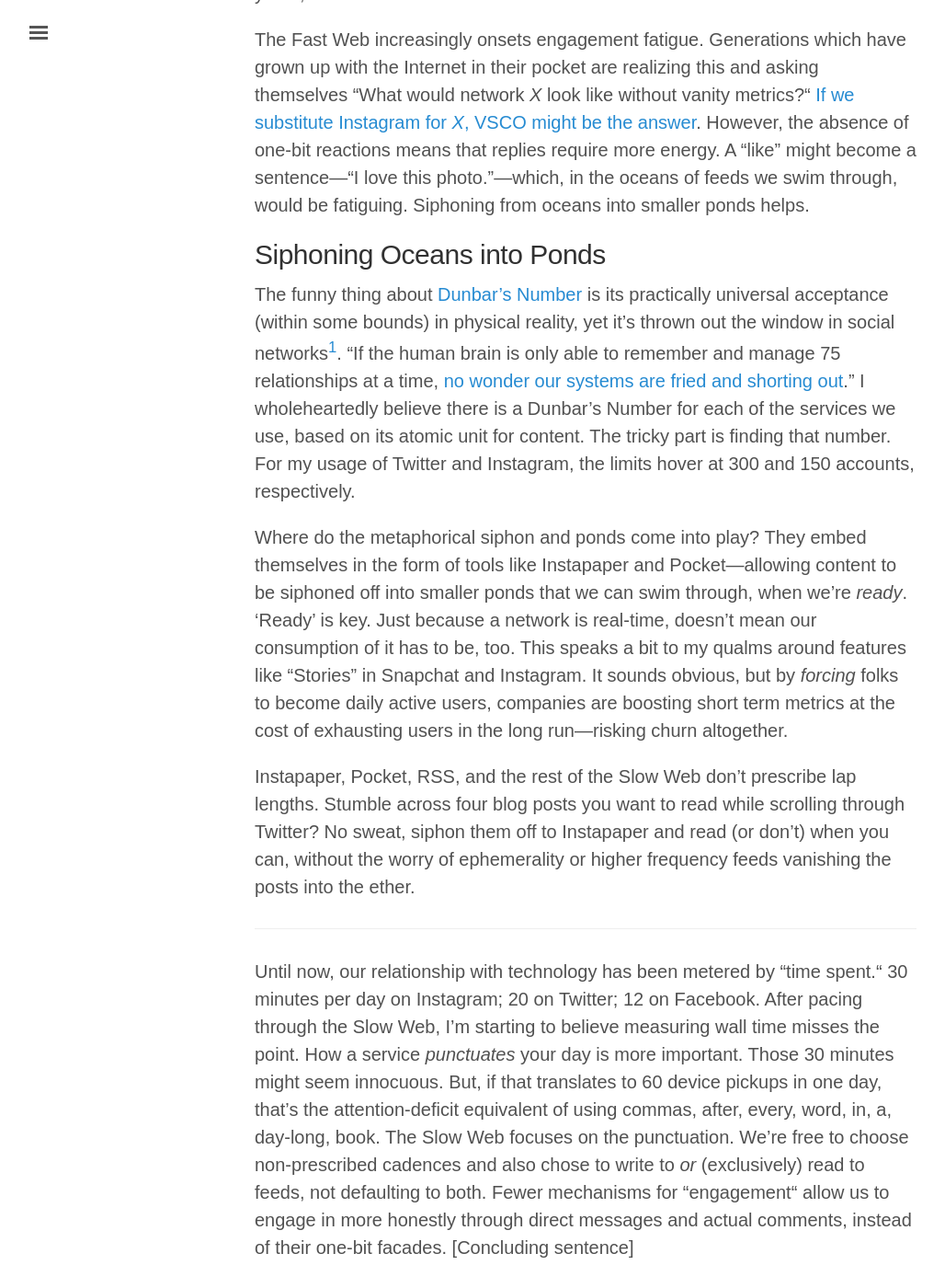
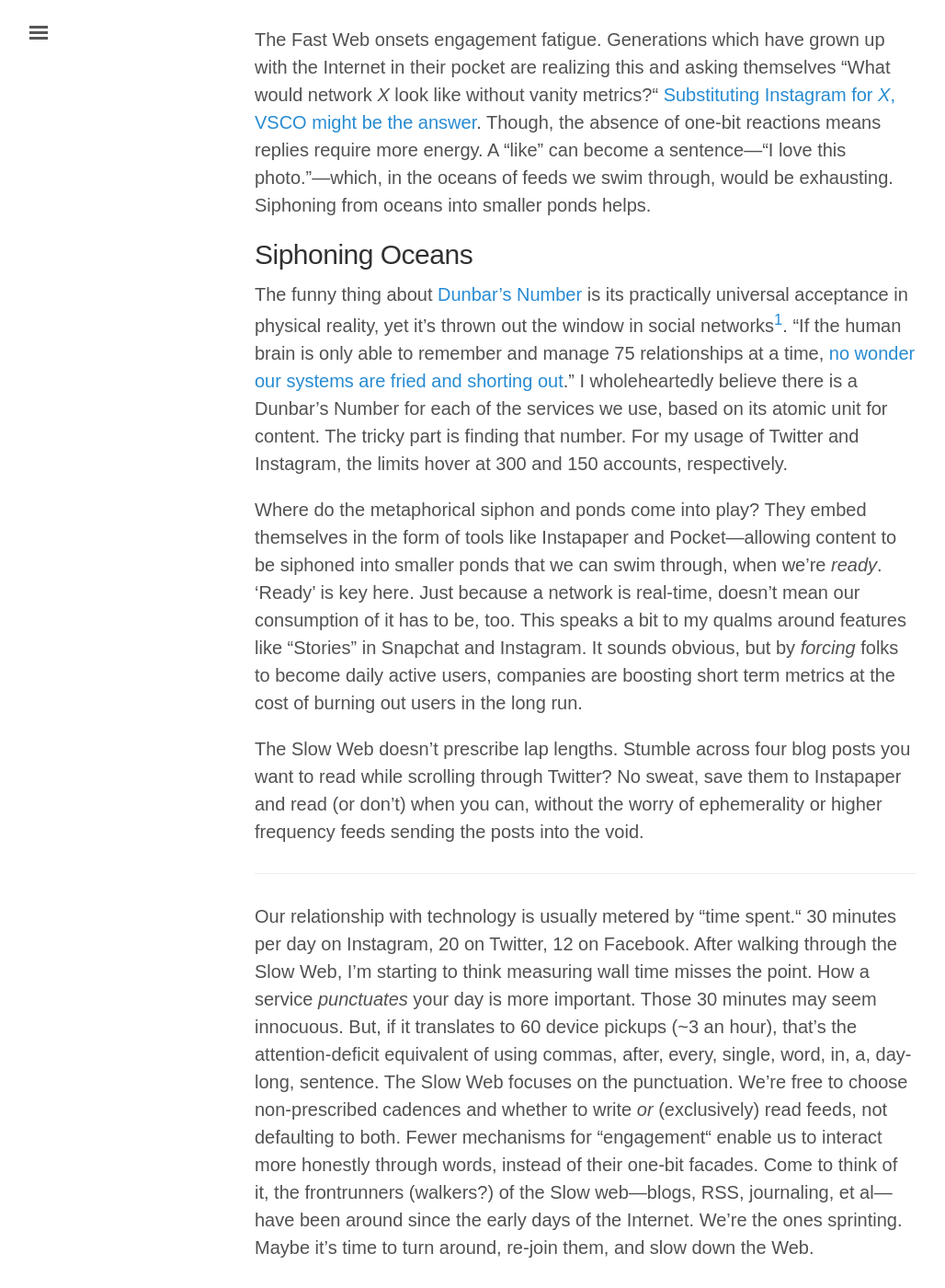
Before and after one commit to rvsrvs/jasdev.github.io, a Jekyll site: the page built from _posts/2018-6-23-slowing-down-the-web.md, in a window 1280 px wide and 1400 px high, scrolled down 3298 px. Shown: the whole window at 92% size, without its empty margins (3-1031 px from the left). Built offline with Jekyll 4.4.1, drawn with Linux system fonts in a browser that asks for light colours; some web fonts are replaced; some of the changed text lies outside the part shown.

Commit message:
Removes GA and Small Editing Pass

```diff
--- a/_layouts/default.html
+++ b/_layouts/default.html
@@ -41,7 +41,5 @@
         }, false);
       })(document);
     </script>
-
-    {% include ga.html %}
   </body>
 </html>
--- a/_posts/2018-6-23-slowing-down-the-web.md
+++ b/_posts/2018-6-23-slowing-down-the-web.md
@@ -7,43 +7,43 @@
 
 iOS 12’s “[Screen Time](https://www.apple.com/newsroom/2018/06/ios-12-introduces-new-features-to-reduce-interruptions-and-manage-screen-time/)“ might be the biggest, recent step forward in humane product design.
 
-![](/public/images/screen_time.jpg)
+![Screenshot of the iOS Screen Time dashboard. Includes stats for today including total time, longest session duration, after bedtime use, and application limits.](/public/images/screen_time.jpg)
 
-It packs usage reports, device pickup counts, enhanced Do Not Disturb controls, and granular notification settings. However, as I read the press release, I couldn’t shake the feeling that the feature is an OS-level Band-Aid over the networks called out: Instagram, Facebook, Twitter, et al.
+It packs usage reports, device pickup counts, enhanced Do Not Disturb controls, and granular notification settings. However, as I read the press release, I couldn’t shake the feeling that the feature is an OS-level Band-Aid over the networks called out—namely, Instagram, Facebook, and Twitter.
 
-![](/public/images/app_usage.jpg)
+![Summary of must used applications in a session.](/public/images/app_usage.jpg)
 
-Fixing our collective relationship with these networks won’t happen over night and I’m not advocating for their absence. However, they could benefit from replicating aspects of the “[Slow Web](https://jackcheng.com/the-slow-web/)“—blogs, journaling, and RSS. Specifically, _decoupling_ reading and writing, preventing traditional notions of engagement at the protocol level, and allowing users to siphon content into smaller “ponds.”
+Fixing our collective relationship with these networks won’t happen over night and I’m not advocating for their absence. Still, they could benefit from replicating aspects of the “[Slow Web](https://jackcheng.com/the-slow-web/)“—blogs, journaling, and RSS. Particularly, _decoupling_ reading and writing, preventing traditional notions of engagement, and allowing users to siphon content into smaller “ponds.”
 
 ## Decoupling Writing and Reading
 
-Most networks implicitly couple the act of reading and writing. Not only are we expected to read Twitter, Instagram, or FB’s feeds, they’re designed for us to “write” back to them in the form of tweets and posts.
+Most networks implicitly couple the act of reading and writing. Not only are we expected to read Twitter, Instagram, or Facebook’s feeds, they’re designed for us to “write” back to them in the form of tweets and posts.
 
-What if we broke this assumption, or even baked it into the network itself? Journaling does this for me. The habit is almost purely _write-only_, reserving reflection for longer timescales. Of the 1,928 entries—five years of memories—in my journal, I’ve only read a couple hundred. The dynamic nostalgically resembles the letters high school teachers made us write to our future, university selves.
+What if we broke this assumption, or even baked it into the network itself? Journaling does this for me. The habit is almost purely _write-only_. Of the 1,937 entries (five years of memories) in my journal, I’ve only read a couple hundred—nostalgically resembling the letters high school teachers made us write to our future, university selves.
 
-It’s healthy to gut check whether or not to read _and_ write to networks. The conjunction might not always make sense. Personally, I use Swarm and GitHub as write-only feeds. I’ll checkin and commit, respectively, but rarely browse their feeds. There might be an opportunity for a service to use this decoupling to its advantage, as I noted in a previous post, “[Nostalgia and Upper Bounds](/nostalgia).“
+It’s healthy to gut check whether or not to read _and_ write to networks. The conjunction might not always make sense. Personally, I use Swarm and GitHub as write-only feeds. I’ll checkin and commit, respectively, but rarely browse their feeds. There may be an opportunity for a service to use this decoupling to its advantage, as I noted in “[Nostalgia and Upper Bounds](/nostalgia).“
 
->  [I]magine if services like Twitter allowed tweets to be posted at any time, and only surfaced the feed during specific, limited hours of the day. That could do wonders in eradicating continuous partial attention [and capture the joy of shared presence that floods Twitter during live events].
+>  [I]magine if services like Twitter allowed tweets to be posted at any time, and only surfaced the feed during specific, limited hours of the day. That could do wonders in eradicating continuous partial attention [while capturing the joy of shared presence that permeates Twitter during live events].
 
 ## Eliminating “Engagement”
 
 Another trait of the Slow Web is preventing typical notions of “engagement“—likes, retweets, favorites, shares…the Lucky Charms of the Internet. RSS may be dead for all mainstream purposes (aside from quietly powering the podcast industry), but I’m a holdout. What’s special about RSS is its postal system-like nature. Feed entries arrive at a digestible pace and the protocol eliminates engagement entirely. Posts simply float out into the ether. Following my friends on both Twitter and RSS has been fascinating because of this. More specifically, when feed items aren’t cross-posted to normal social channels, it’s a small glimpse into their digital inner life.
 
-I adopted the approach for Distillations by stripping out Google Analytics, which, to be frank, I rarely checked. What keeps me going are those of you who have edited, provided feedback, and reached out when a post resonated. It doesn’t go unnoticed. I’ve actually [kept a log](/village) of every person who has helped me over the years, no matter how small the interaction.
+I adopted the engagement-free approach for Distillations by stripping out Google Analytics. What keeps me going are those of you who have edited, provided feedback, and reached out when a post resonated. It doesn’t go unnoticed. I’ve actually [kept a log](/village) of every person who has helped me over the years, no matter how small the interaction.
 
-The Fast Web increasingly onsets engagement fatigue. Generations which have grown up with the Internet in their pocket are realizing this and asking themselves “What would network _X_ look like without vanity metrics?“ [If we substitute Instagram for _X_, VSCO might be the answer](http://www.thisisinsider.com/photo-editing-app-vsco-x-tops-one-million-subscribers-2018-6). However, the absence of one-bit reactions means that replies require more energy. A “like” might become a sentence—“I love this photo.”—which, in the oceans of feeds we swim through, would be fatiguing. Siphoning from oceans into smaller ponds helps.
+The Fast Web onsets engagement fatigue. Generations which have grown up with the Internet in their pocket are realizing this and asking themselves “What would network _X_ look like without vanity metrics?“ [Substituting Instagram for _X_, VSCO might be the answer](http://www.thisisinsider.com/photo-editing-app-vsco-x-tops-one-million-subscribers-2018-6). Though, the absence of one-bit reactions means replies require more energy. A “like” can become a sentence—“I love this photo.”—which, in the oceans of feeds we swim through, would be exhausting. Siphoning from oceans into smaller ponds helps.
 
-## Siphoning Oceans into Ponds
+## Siphoning Oceans
 
-The funny thing about [Dunbar’s Number](https://en.wikipedia.org/wiki/Dunbar%27s_number) is its practically universal acceptance (within some bounds) in physical reality, yet it’s thrown out the window in social networks[^1]. “If the human brain is only able to remember and manage 75 relationships at a time, [no wonder our systems are fried and shorting out](https://twitter.com/whitney/status/1002951523247251458).” I wholeheartedly believe there is a Dunbar’s Number for each of the services we use, based on its atomic unit for content. The tricky part is finding that number. For my usage of Twitter and Instagram, the limits hover at 300 and 150 accounts, respectively.
+The funny thing about [Dunbar’s Number](https://en.wikipedia.org/wiki/Dunbar%27s_number) is its practically universal acceptance in physical reality, yet it’s thrown out the window in social networks[^1]. “If the human brain is only able to remember and manage 75 relationships at a time, [no wonder our systems are fried and shorting out](https://twitter.com/whitney/status/1002951523247251458).” I wholeheartedly believe there is a Dunbar’s Number for each of the services we use, based on its atomic unit for content. The tricky part is finding that number. For my usage of Twitter and Instagram, the limits hover at 300 and 150 accounts, respectively.
 
-Where do the metaphorical siphon and ponds come into play? They embed themselves in the form of tools like Instapaper and Pocket—allowing content to be siphoned off into smaller ponds that we can swim through, when we’re _ready_. ‘Ready’ is key. Just because a network is real-time, doesn’t mean our consumption of it has to be, too. This speaks a bit to my qualms around features like “Stories” in Snapchat and Instagram. It sounds obvious, but by _forcing_ folks to become daily active users, companies are boosting short term metrics at the cost of exhausting users in the long run—risking churn altogether.
+Where do the metaphorical siphon and ponds come into play? They embed themselves in the form of tools like Instapaper and Pocket—allowing content to be siphoned into smaller ponds that we can swim through, when we’re _ready_. ‘Ready’ is key here. Just because a network is real-time, doesn’t mean our consumption of it has to be, too. This speaks a bit to my qualms around features like “Stories” in Snapchat and Instagram. It sounds obvious, but by _forcing_ folks to become daily active users, companies are boosting short term metrics at the cost of burning out users in the long run.
 
-Instapaper, Pocket, RSS, and the rest of the Slow Web don’t prescribe lap lengths. Stumble across four blog posts you want to read while scrolling through Twitter? No sweat, siphon them off to Instapaper and read (or don’t) when you can, without the worry of ephemerality or higher frequency feeds vanishing the posts into the ether.
+The Slow Web doesn’t prescribe lap lengths. Stumble across four blog posts you want to read while scrolling through Twitter? No sweat, save them to Instapaper and read (or don’t) when you can, without the worry of ephemerality or higher frequency feeds sending the posts into the void.
 
 ---
 
-Until now, our relationship with technology has been metered by “time spent.“ 30 minutes per day on Instagram; 20 on Twitter;  12 on Facebook. After pacing through the Slow Web, I’m starting to believe measuring wall time misses the point. How a service _punctuates_ your day is more important. Those 30 minutes might seem innocuous. But, if that translates to 60 device pickups in one day, that’s the attention-deficit equivalent of using commas, after, every, word, in, a, day-long, book. The Slow Web focuses on the punctuation. We’re free to choose non-prescribed cadences and also chose to write to _or_ (exclusively) read to feeds, not defaulting to both. Fewer mechanisms for “engagement“ allow us to engage in more honestly through direct messages and actual comments, instead of their one-bit facades. [Concluding sentence]
+Our relationship with technology is usually metered by “time spent.“ 30 minutes per day on Instagram, 20 on Twitter, 12 on Facebook. After walking through the Slow Web, I’m starting to think measuring wall time misses the point. How a service _punctuates_ your day is more important. Those 30 minutes may seem innocuous. But, if it translates to 60 device pickups (~3 an hour), that’s the attention-deficit equivalent of using commas, after, every, single, word, in, a, day-long, sentence. The Slow Web focuses on the punctuation. We’re free to choose non-prescribed cadences and whether to write _or_ (exclusively) read feeds, not defaulting to both. Fewer mechanisms for “engagement“ enable us to interact more honestly through words, instead of their one-bit facades. Come to think of it, the frontrunners (walkers?) of the Slow web—blogs, RSS, journaling, et al—have been around since the early days of the Internet. We’re the ones sprinting. Maybe it’s time to turn around, re-join them, and slow down the Web.
 
 ---
 
```
Also changed, not shown: _includes/ga.html (deleted, +0 -10 lines).
